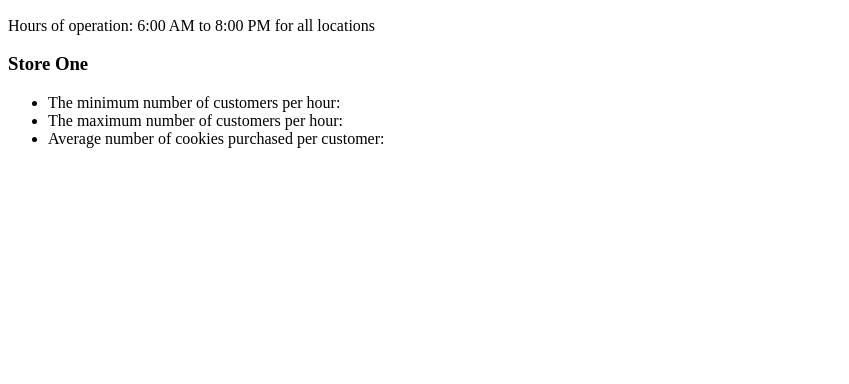
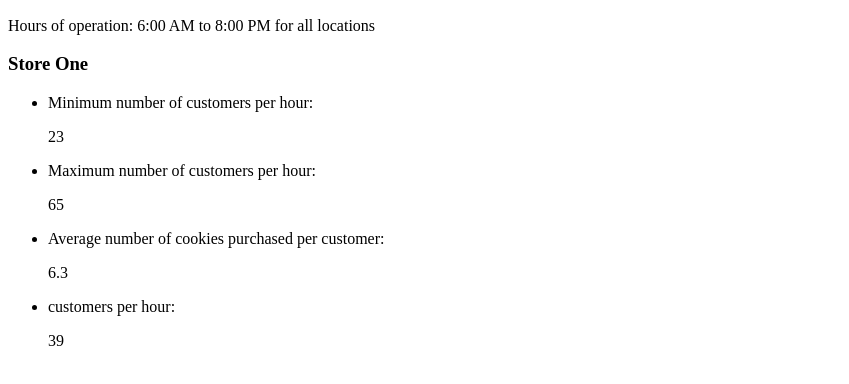
Before and after one commit to ehilst515/cookie-stand, a plain HTML site: page sales.html in a window 1280 px wide. Shown: the part 380-764 px from the top of the page, without its empty margins (0-849 px from the left). Drawn offline with Linux system fonts and the light colour scheme.

Commit message:
initial js set up for Seattle

```diff
--- a/js/app.js
+++ b/js/app.js
@@ -0,0 +1,48 @@
+'use strict';
+/*
+1. Stores the min/max hourly customers, and the average cookies per customer, in object properties [DONE]
+2. Uses a method of that object to generate a random number of customers per hour. Objects/Math/random
+3. Calculate and store the simulated amounts of cookies purchased for each hour at each location using average cookies purchased and the random number of customers generated
+4. Store the results for each location in a separate array… perhaps as a property of the object representing that location
+5. Display the values of each array as unordered lists in the browser
+6. Calculating the sum of these hourly totals; your output for each location should look like this:
+
+**Seattle**
+
+6am: 16 cookies
+7am: 20 cookies
+8am: 35 cookies
+9am: 48 cookies
+10am: 56 cookies
+11am: 77 cookies
+12pm: 93 cookies
+1pm: 144 cookies
+2pm: 119 cookies
+3pm: 84 cookies
+4pm: 61 cookies
+5pm: 23 cookies
+6pm: 42 cookies
+7pm: 57 cookies
+Total: 875 cookies
+
+*/
+
+function randoCust(min, max) {
+  min = Math.ceil(min);
+  max = Math.floor(max);
+  return Math.floor(Math.random() * (max - min + 1)) + min;
+}
+
+// Object: Seattle Store
+var storeSeattle ={
+  minCust: 23,
+  maxCust: 65,
+  avgCookieSale: 6.3,
+};
+var customPerHour =  randoCust(storeSeattle.minCust,storeSeattle.maxCust);
+
+// Write: Seatle Store
+document.getElementById('minCustomers').innerHTML = storeSeattle.minCust;
+document.getElementById('maxCustomers').innerHTML = storeSeattle.maxCust;
+document.getElementById('avgCookies').innerHTML = storeSeattle.avgCookieSale;
+document.getElementById('custPerHour').innerHTML = customPerHour;
--- a/sales.html
+++ b/sales.html
@@ -13,9 +13,10 @@
             <p>Hours of operation: 6:00 AM to 8:00 PM for all locations</p>
             <h3>Store One</h3>
                 <ul>
-                    <li>The minimum number of customers per hour:</li>
-                    <li>The maximum number of customers per hour:</li>
-                    <li>Average number of cookies purchased per customer:</li>
+                    <li>Minimum number of customers per hour:</li><p id="minCustomers"></p>
+                    <li>Maximum number of customers per hour:</li><p id="maxCustomers"></p>
+                    <li>Average number of cookies purchased per customer:</li><p id="avgCookies"></p>
+                    <li>customers per hour:</li><p id="custPerHour"></p>
                 </ul>
         </main>
         <footer>
```
